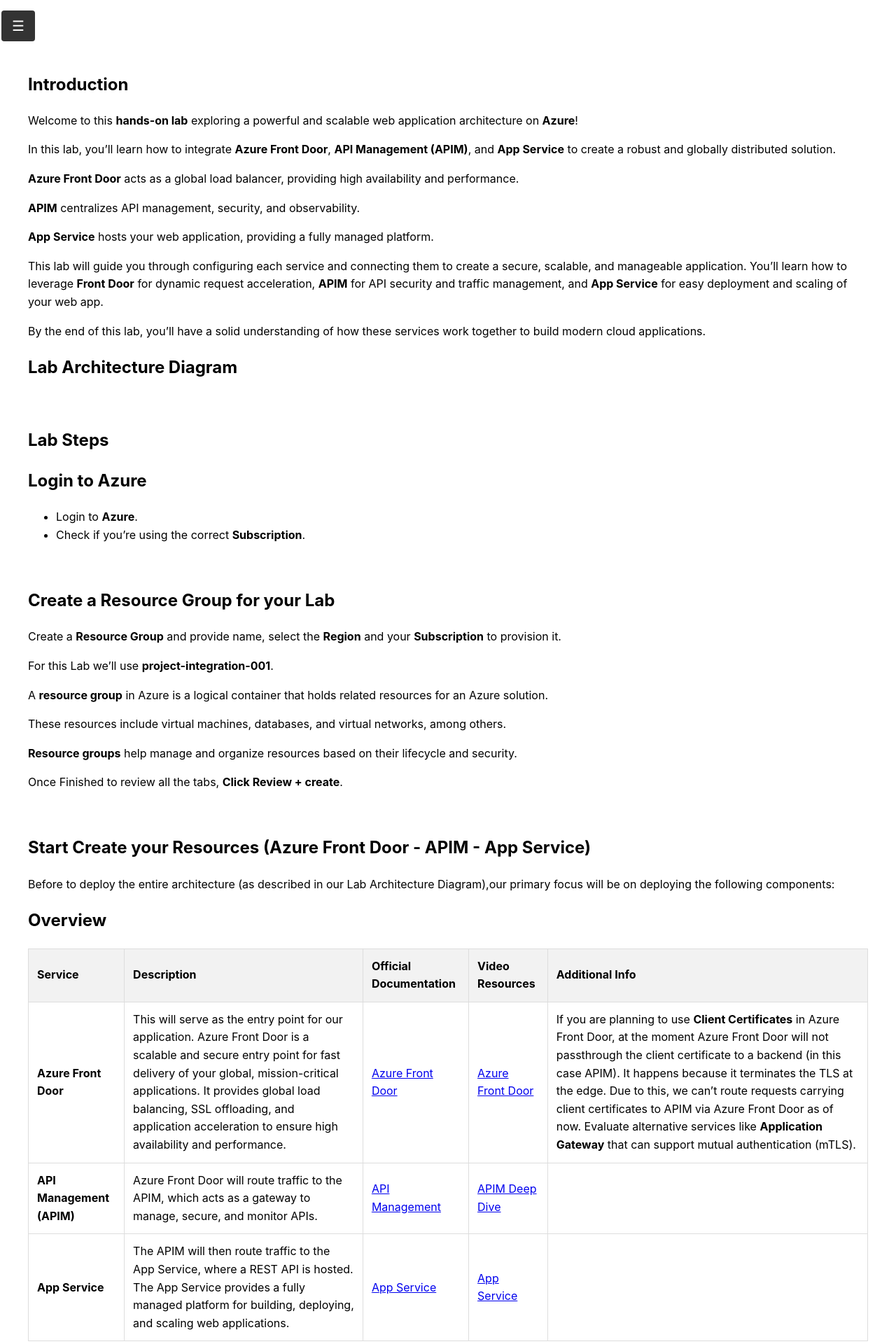
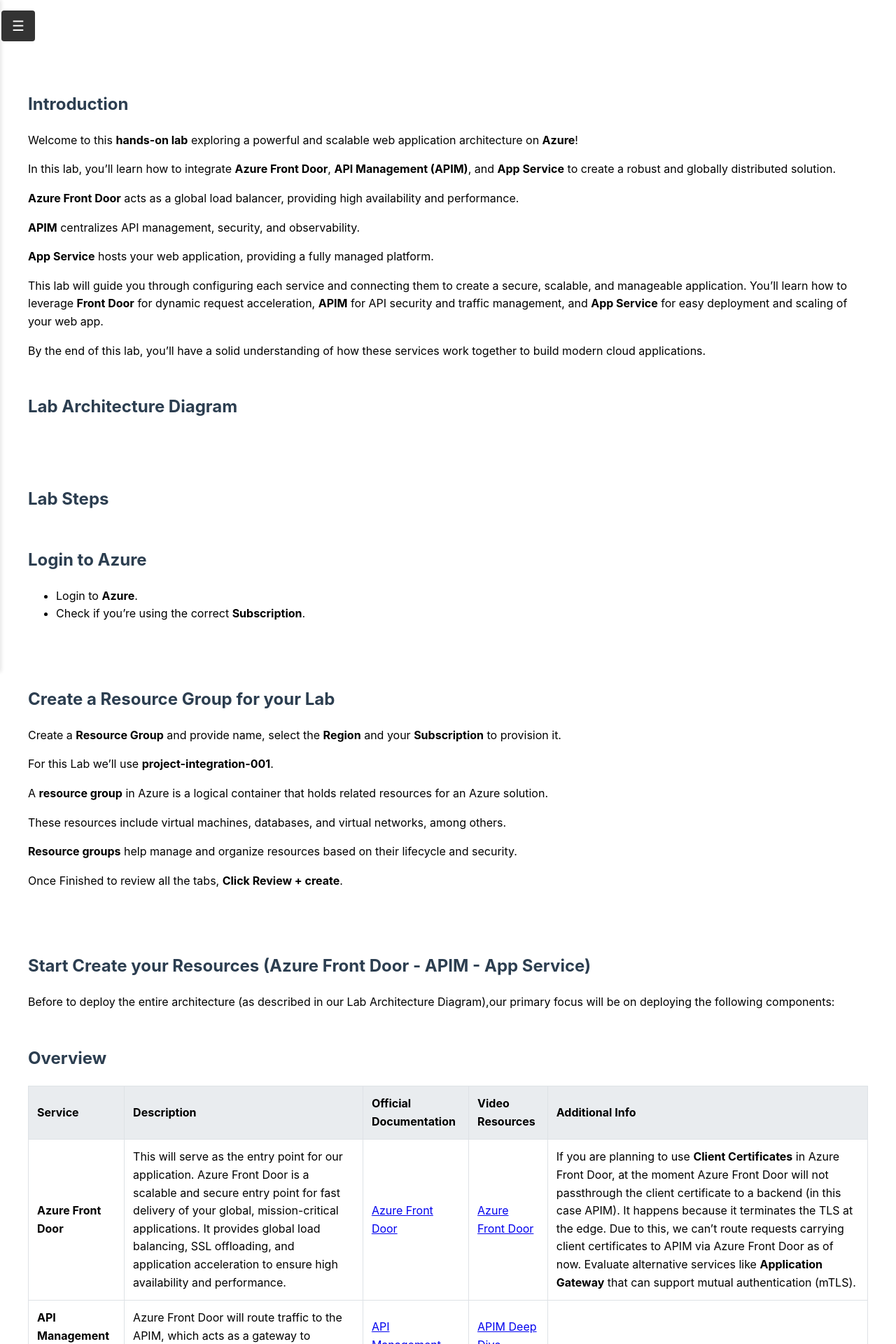
Before and after one commit to pta19059/pta19059.github.io, a Jekyll site: the page built from Labs/AzureFrontDoorAPIMAppServiceLab1.md, in a window 1280 px wide. Shown: the top 1920 px of the page at 70% size. Built offline with Jekyll 4.4.1, drawn with Linux system fonts in a browser that asks for light colours.

Commit message:
Enhance user experience with improved CSS, JavaScript, and SEO
Co-authored-by: pta19059 <58917457+pta19059@users.noreply.github.com>

```diff
--- a/Labs/assets/css/custom.css
+++ b/Labs/assets/css/custom.css
@@ -1,3 +1,48 @@
-a[href="https://pta19059.github.io/"] {
-    background-color: yellow;
-  }
+/* Highlight home page links */
+a[href*="pta19059.github.io"] {
+    background-color: #fff3cd;
+    padding: 2px 4px;
+    border-radius: 3px;
+}
+
+/* General styling improvements */
+.content {
+    line-height: 1.6;
+}
+
+.content h1, .content h2, .content h3 {
+    color: #2c3e50;
+    margin-top: 2em;
+}
+
+.content code {
+    background-color: #f8f9fa;
+    padding: 2px 4px;
+    border-radius: 3px;
+    font-family: 'Courier New', monospace;
+}
+
+.content pre {
+    background-color: #f8f9fa;
+    padding: 1em;
+    border-radius: 5px;
+    overflow-x: auto;
+}
+
+.content table {
+    border-collapse: collapse;
+    width: 100%;
+    margin: 1em 0;
+}
+
+.content table th,
+.content table td {
+    border: 1px solid #dee2e6;
+    padding: 0.75rem;
+    text-align: left;
+}
+
+.content table th {
+    background-color: #e9ecef;
+    font-weight: bold;
+}
--- a/Labs/assets/css/sidebar.css
+++ b/Labs/assets/css/sidebar.css
@@ -1,23 +1,25 @@
-/* Impostazioni generali sidebar */
+/* Sidebar navigation */
 .sidebar {
     height: 100%;
     width: 250px;
     position: fixed;
     top: 0;
-    left: -250px; /* inizialmente nascosto */
+    left: -250px; /* Initially hidden */
     background-color: #333;
     padding-top: 60px;
     transition: left 0.3s ease;
     z-index: 1000;
+    box-shadow: 2px 0 5px rgba(0,0,0,0.1);
 }
 
 .sidebar.open {
-    left: 0; /* mostra sidebar quando aperta */
+    left: 0; /* Show sidebar when open */
 }
 
 .sidebar nav ul {
     list-style: none;
     padding: 0;
+    margin: 0;
 }
 
 .sidebar nav ul li {
@@ -29,10 +31,13 @@
     color: white;
     text-decoration: none;
     display: block;
+    transition: background-color 0.2s ease;
 }
 
 .sidebar nav ul li a:hover {
     background-color: #444;
+    padding: 5px 10px;
+    border-radius: 4px;
 }
 
 #toggle-btn {
@@ -46,13 +51,30 @@
     cursor: pointer;
     font-size: 20px;
     border-radius: 4px;
+    transition: background-color 0.2s ease;
+}
+
+#toggle-btn:hover {
+    background-color: #555;
 }
 
 .content {
-    /*margin-left: 20px;*/
     padding: 20px;
+    transition: margin-left 0.3s ease;
 }
 
+/* Responsive design */
+@media (max-width: 768px) {
     .sidebar {
-    z-index: 1000; /* Or a higher value */
+        width: 100%;
+        left: -100%;
     }
+
+    .sidebar.open {
+        left: 0;
+    }
+
+    .content.sidebar-open {
+        margin-left: 0;
+    }
+}
--- a/Labs/assets/js/sidebar.js
+++ b/Labs/assets/js/sidebar.js
@@ -1,14 +1,48 @@
 document.addEventListener("DOMContentLoaded", function() {
     const sidebar = document.getElementById('sidebar');
     const toggleBtn = document.getElementById('toggle-btn');
-    const content = document.querySelector('.content'); // Get the content element
+    const content = document.querySelector('.content');
+
+    if (!sidebar || !toggleBtn || !content) {
+        console.warn('Sidebar elements not found');
+        return;
+    }
 
     toggleBtn.addEventListener('click', function() {
-      sidebar.classList.toggle('open');
-      if (sidebar.classList.contains('open')) {
-        content.style.marginLeft = '250px'; // Set margin when open
-      } else {
-        content.style.marginLeft = '0'; // Remove margin when closed
-      }
+        sidebar.classList.toggle('open');
+
+        // Adjust content margin based on screen size
+        if (sidebar.classList.contains('open')) {
+            if (window.innerWidth > 768) {
+                content.style.marginLeft = '250px';
+            } else {
+                content.style.marginLeft = '0';
+            }
+            content.classList.add('sidebar-open');
+        } else {
+            content.style.marginLeft = '0';
+            content.classList.remove('sidebar-open');
+        }
     });
-  });
+
+    // Close sidebar when clicking outside on mobile
+    document.addEventListener('click', function(event) {
+        if (window.innerWidth <= 768 &&
+            sidebar.classList.contains('open') &&
+            !sidebar.contains(event.target) &&
+            !toggleBtn.contains(event.target)) {
+            sidebar.classList.remove('open');
+            content.style.marginLeft = '0';
+            content.classList.remove('sidebar-open');
+        }
+    });
+
+    // Handle window resize
+    window.addEventListener('resize', function() {
+        if (window.innerWidth <= 768) {
+            content.style.marginLeft = '0';
+        } else if (sidebar.classList.contains('open')) {
+            content.style.marginLeft = '250px';
+        }
+    });
+});
--- a/_config.yml
+++ b/_config.yml
@@ -1,6 +1,14 @@
 title: "Azure Labs - Microsoft App Innovation"
+description: "Hands-on Azure learning labs by Microsoft App Innovation Specialists. Learn Azure Front Door, APIM, App Service, Containers, and OpenAI."
 baseurl: "" # For GitHub Pages main repository
 url: "https://pta19059.github.io"
+author:
+  name: "Stefano Sguotti & Branislav Buna"
+  email: ""
+twitter:
+  username: ""
+github:
+  repository_url: "https://github.com/pta19059/pta19059.github.io"
 
 # Permalink settings
 permalink: pretty
@@ -13,6 +21,8 @@ kramdown:
 # Build settings
 # theme: minima # o un altro tema, se ne stai usando uno diverso
 
-# Plugins (opzionale, solo se necessario)
+# Plugins (GitHub Pages compatible)
 plugins:
   - jekyll-feed
+  - jekyll-sitemap
+  - jekyll-seo-tag
--- a/_layouts/default.html
+++ b/_layouts/default.html
@@ -4,6 +4,7 @@
   <meta charset="UTF-8">
   <meta name="viewport" content="width=device-width, initial-scale=1.0">
   <title>{{ page.title | default: site.title }}</title>
+  {% seo %}
   <link rel="stylesheet" href="{{ '/Labs/assets/css/sidebar.css' | relative_url }}">
   <link rel="stylesheet" href="{{ '/Labs/assets/css/custom.css' | relative_url }}">
   <style>
```
Also changed, not shown: Gemfile (added, +24 -0 lines). Lines whose indentation alone changed are shown as unchanged.
